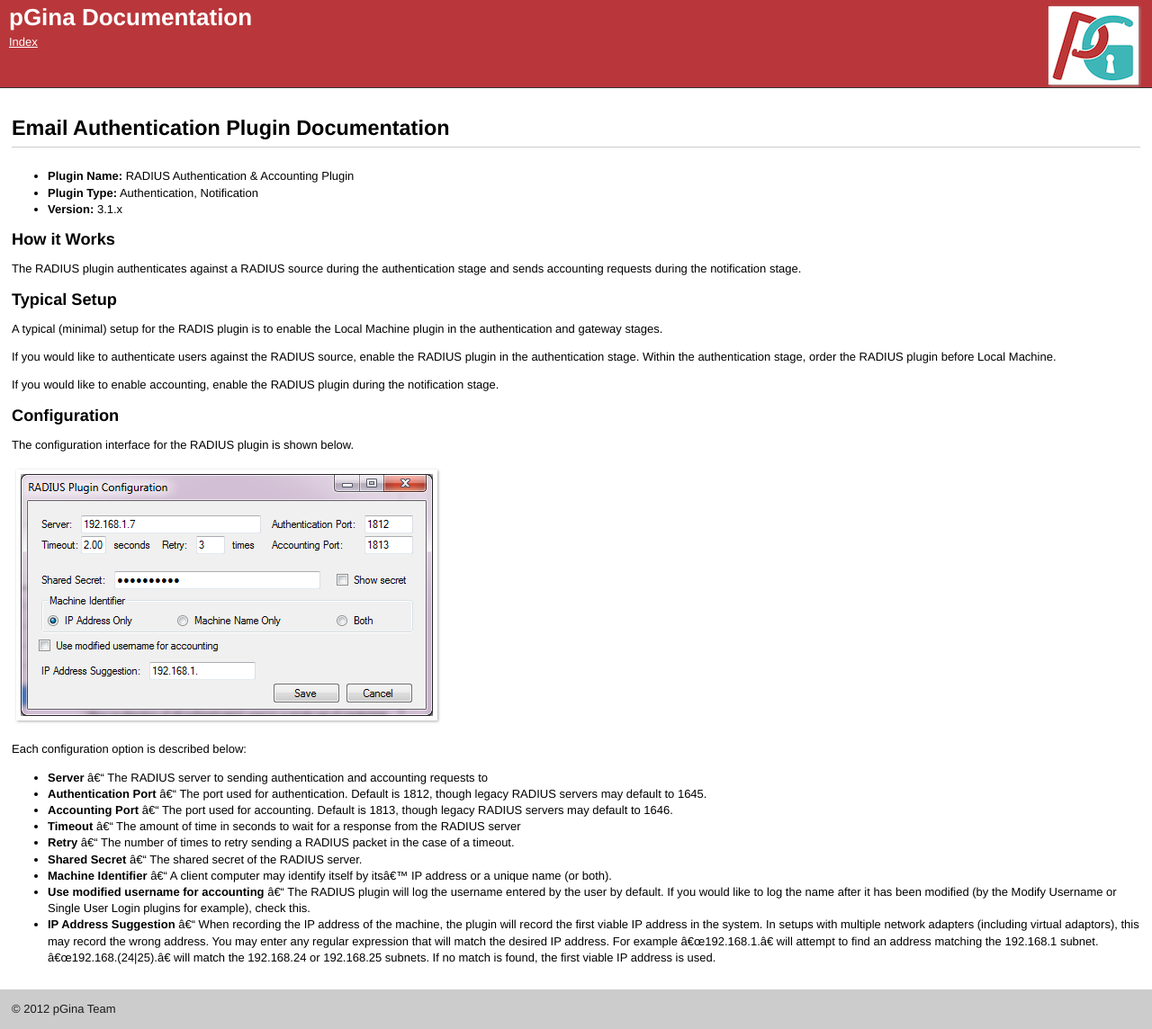
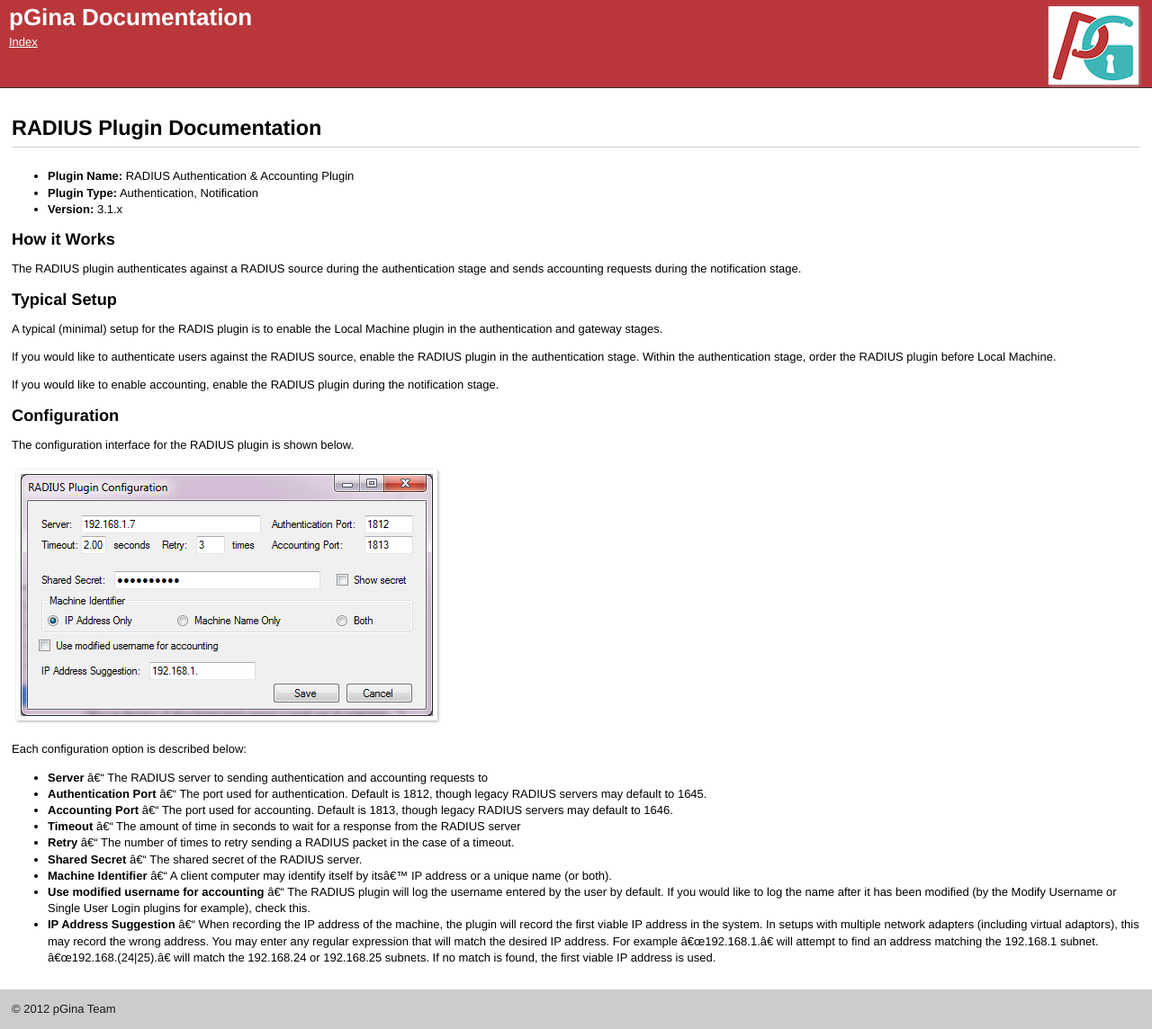
Before and after one commit to pgina/docs, a Jekyll site: the page built from v3.1/radius.md, in a window 1280 px wide. Shown: the whole page at 90% size. Built offline with Jekyll 4.4.1, drawn with Linux system fonts in a browser that asks for light colours.

Commit message:
Fix copy'n'paste error in title of RADIUS docs

```diff
--- a/v3.1/radius.md
+++ b/v3.1/radius.md
@@ -4,7 +4,7 @@
 rootPath: ../
 ---
 
-Email Authentication Plugin Documentation
+RADIUS Plugin Documentation
 ===================
 
 * **Plugin Name:** RADIUS Authentication & Accounting Plugin
```
